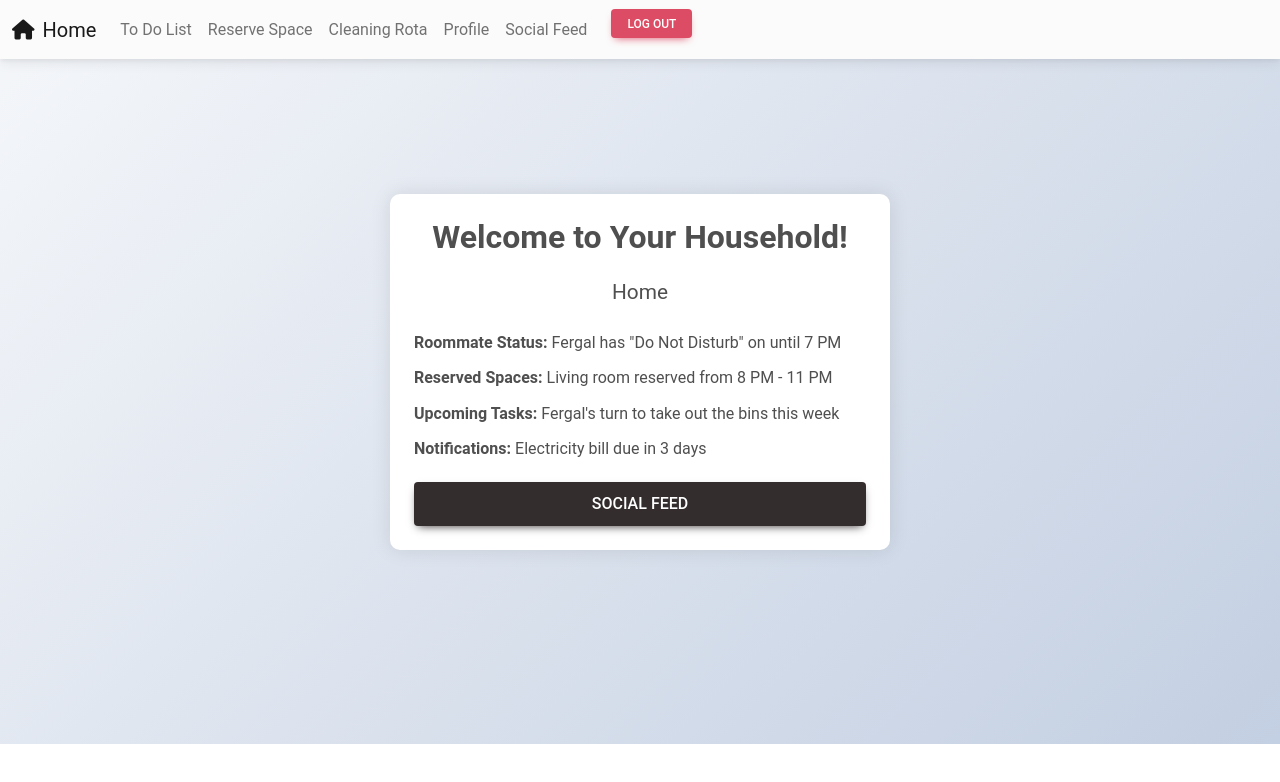
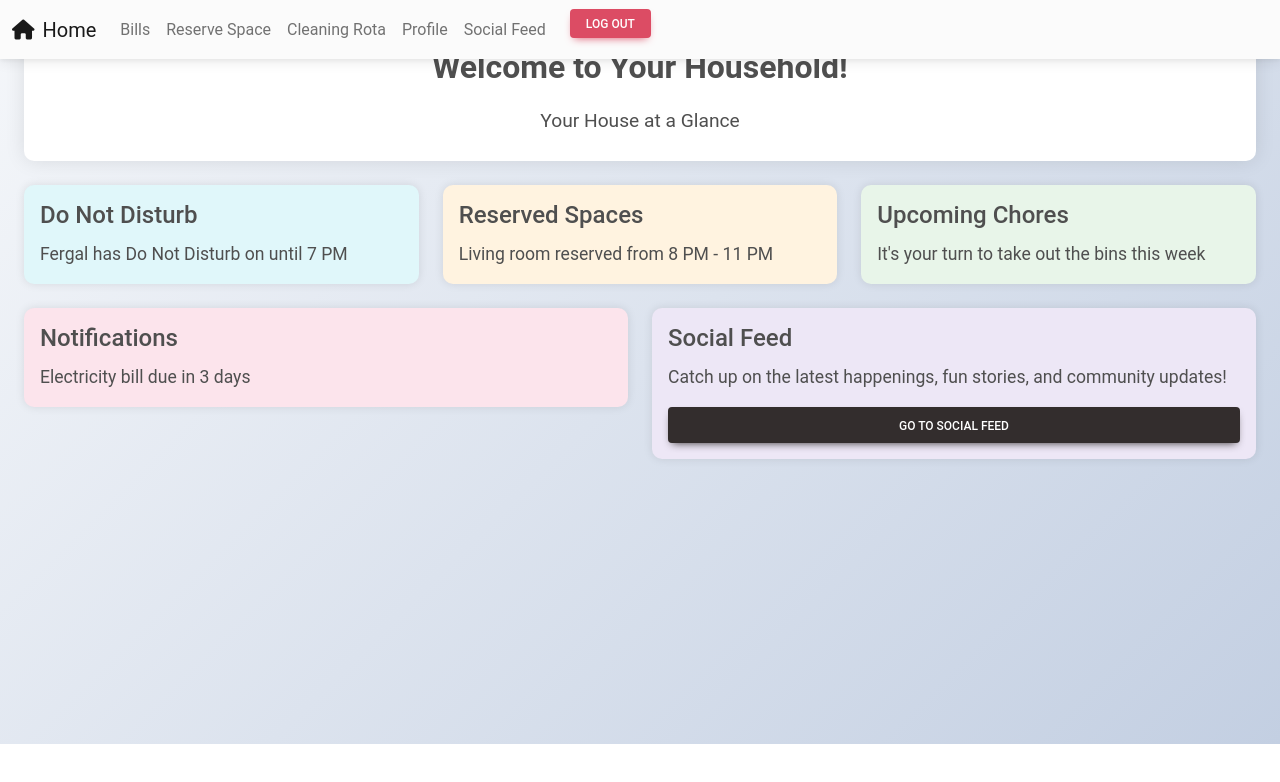
Before and after one commit to s00221135/p400-application, a React (Vite) app: page /home in a window 1280 px wide. Shown: the top 782 px of the page. Built offline with nearby package versions, Linux system fonts and the light colour scheme; what amazon-cognito-identity-js would draw is missing.

Commit message:
new home page and updated nav for bills

```diff
--- a/src/components/Navigation.tsx
+++ b/src/components/Navigation.tsx
@@ -1,3 +1,4 @@
+// Navigation.tsx
 import React, { useEffect, useState } from "react";
 import {
   MDBNavbar,
@@ -32,7 +33,7 @@ const Navigation: React.FC = () => {
     return () => window.removeEventListener("resize", handleResize);
   }, []);
 
-  // Logout function - remove tokens from sessionStorage and navigate to "/"
+  // Logout function – remove tokens from sessionStorage and navigate to "/"
   const handleLogout = () => {
     sessionStorage.removeItem("authTokens");
     navigate("/");
@@ -46,8 +47,9 @@ const Navigation: React.FC = () => {
       pageTitle = "Cleaning Rota";
       pageIcon = "broom";
       break;
-    case "/todo-list":
-      pageTitle = "To Do List";
+    case "/bills":
+      pageTitle = "Bills";
+      pageIcon = "file-invoice-dollar"; // Using FontAwesome icon for bills/invoice (adjust as needed)
       break;
     case "/reserve-space":
       pageTitle = "Reserve Space";
@@ -86,8 +88,8 @@ const Navigation: React.FC = () => {
                 </MDBNavbarLink>
               </MDBDropdownItem>
               <MDBDropdownItem>
-                <MDBNavbarLink href="/todo-list" className={getActiveClass("/todo-list")}>
-                  To Do List
+                <MDBNavbarLink href="/bills" className={getActiveClass("/bills")}>
+                  Bills
                 </MDBNavbarLink>
               </MDBDropdownItem>
               <MDBDropdownItem>
@@ -115,8 +117,8 @@ const Navigation: React.FC = () => {
         ) : (
           <MDBNavbarNav>
             <MDBNavbarItem>
-              <MDBNavbarLink href="/todo-list" className={getActiveClass("/todo-list")}>
-                To Do List
+              <MDBNavbarLink href="/bills" className={getActiveClass("/bills")}>
+                Bills
               </MDBNavbarLink>
             </MDBNavbarItem>
             <MDBNavbarItem>
--- a/src/pages/Home.tsx
+++ b/src/pages/Home.tsx
@@ -1,20 +1,32 @@
+// Home.tsx
 import React, { useEffect, useState } from "react";
-import { MDBContainer, MDBCard, MDBCardBody, MDBCardTitle, MDBCardText, MDBBtn } from "mdb-react-ui-kit";
 import Navigation from "../components/Navigation";
+import {
+  MDBContainer,
+  MDBRow,
+  MDBCol,
+  MDBCard,
+  MDBCardBody,
+  MDBCardTitle,
+  MDBCardText,
+  MDBBtn
+} from "mdb-react-ui-kit";
 
 // API endpoint for retrieving household name (same as join-household endpoint)
 const GET_HOUSEHOLD_NAME_API = "https://kw9gdp96hl.execute-api.eu-west-1.amazonaws.com/dev/join-household";
 
 const Home: React.FC = () => {
-  // Default to "Your Household" until the API call updates it.
   const [householdName, setHouseholdName] = useState("Your Household");
+  const [dndStatus, setDndStatus] = useState<string>("Fergal has Do Not Disturb on until 7 PM");
+  const [reservedSpaces, setReservedSpaces] = useState<string>("Living room reserved from 8 PM - 11 PM");
+  const [upcomingChores, setUpcomingChores] = useState<string>("It's your turn to take out the bins this week");
+  const [notifications, setNotifications] = useState<string>("Electricity bill due in 3 days");
 
   const handleNavigate = (path: string) => {
     window.location.href = path;
   };
 
   useEffect(() => {
-    // Retrieve tokens (UserID) and HouseholdID from storage
     const tokensString = sessionStorage.getItem("authTokens") || localStorage.getItem("authTokens");
     const tokens = tokensString ? JSON.parse(tokensString) : null;
     const userID = tokens?.userID;
@@ -52,47 +64,76 @@ const Home: React.FC = () => {
   return (
     <>
       <Navigation />
+      {/* Option 1: Spacer element */}
+      {/* <div style={{ height: "80px" }}></div> */}
+
+      {/* Option 2: Adjust top padding on container */}
       <MDBContainer
         fluid
-        className="d-flex justify-content-center align-items-center"
+        className="p-4"
         style={{
           background: "linear-gradient(135deg, #f5f7fa, #c3cfe2)",
           minHeight: "calc(100vh - 56px)",
-          padding: "20px"
+          paddingTop: "120px"  // Increase this value if necessary
         }}
       >
-        <MDBCard style={{ maxWidth: "500px", width: "100%", borderRadius: "10px", boxShadow: "0 0 20px rgba(0,0,0,0.1)" }}>
-          <MDBCardBody className="text-center">
-            <MDBCardTitle style={{ fontSize: "2rem", fontWeight: "bold", marginBottom: "20px" }}>
-              Welcome to {householdName}!
-            </MDBCardTitle>
-            <MDBCardText style={{ fontSize: "1.3rem", marginBottom: "20px" }}>
-              Home
-            </MDBCardText>
-            <div style={{ textAlign: "left", marginBottom: "20px" }}>
-              <p style={{ fontSize: "1rem", marginBottom: "10px" }}>
-                <strong>Roommate Status:</strong> Fergal has "Do Not Disturb" on until 7 PM
-              </p>
-              <p style={{ fontSize: "1rem", marginBottom: "10px" }}>
-                <strong>Reserved Spaces:</strong> Living room reserved from 8 PM - 11 PM
-              </p>
-              <p style={{ fontSize: "1rem", marginBottom: "10px" }}>
-                <strong>Upcoming Tasks:</strong> Fergal's turn to take out the bins this week
-              </p>
-              <p style={{ fontSize: "1rem" }}>
-                <strong>Notifications:</strong> Electricity bill due in 3 days
-              </p>
-            </div>
-            <MDBBtn
-              color="dark"
-              className="w-100"
-              style={{ fontSize: "1rem", padding: "10px" }}
-              onClick={() => handleNavigate("/social-feed")}
+        {/* Welcome Header */}
+        <MDBRow className="mb-4">
+          <MDBCol>
+            <MDBCard
+              className="p-4 text-center"
+              style={{ borderRadius: "10px", boxShadow: "0 0 20px rgba(0,0,0,0.1)" }}
             >
-              Social Feed
-            </MDBBtn>
-          </MDBCardBody>
-        </MDBCard>
+              <MDBCardTitle
+                style={{ fontSize: "2rem", fontWeight: "bold", marginBottom: "20px" }}
+              >
+                Welcome to {householdName}!
+              </MDBCardTitle>
+              <MDBCardText style={{ fontSize: "1.2rem" }}>
+                Your House at a Glance
+              </MDBCardText>
+            </MDBCard>
+          </MDBCol>
+        </MDBRow>
+
+        {/* Widgets */}
+        <MDBRow className="g-4">
+          <MDBCol md="4">
+            <MDBCard className="p-3" style={{ borderRadius: "10px", backgroundColor: "#e0f7fa", boxShadow: "0 0 10px rgba(0,0,0,0.1)" }}>
+              <MDBCardTitle style={{ fontSize: "1.5rem", marginBottom: "10px" }}>Do Not Disturb</MDBCardTitle>
+              <MDBCardText style={{ fontSize: "1.1rem" }}>{dndStatus}</MDBCardText>
+            </MDBCard>
+          </MDBCol>
+          <MDBCol md="4">
+            <MDBCard className="p-3" style={{ borderRadius: "10px", backgroundColor: "#fff3e0", boxShadow: "0 0 10px rgba(0,0,0,0.1)" }}>
+              <MDBCardTitle style={{ fontSize: "1.5rem", marginBottom: "10px" }}>Reserved Spaces</MDBCardTitle>
+              <MDBCardText style={{ fontSize: "1.1rem" }}>{reservedSpaces}</MDBCardText>
+            </MDBCard>
+          </MDBCol>
+          <MDBCol md="4">
+            <MDBCard className="p-3" style={{ borderRadius: "10px", backgroundColor: "#e8f5e9", boxShadow: "0 0 10px rgba(0,0,0,0.1)" }}>
+              <MDBCardTitle style={{ fontSize: "1.5rem", marginBottom: "10px" }}>Upcoming Chores</MDBCardTitle>
+              <MDBCardText style={{ fontSize: "1.1rem" }}>{upcomingChores}</MDBCardText>
+            </MDBCard>
+          </MDBCol>
+          <MDBCol md="6">
+            <MDBCard className="p-3" style={{ borderRadius: "10px", backgroundColor: "#fce4ec", boxShadow: "0 0 10px rgba(0,0,0,0.1)" }}>
+              <MDBCardTitle style={{ fontSize: "1.5rem", marginBottom: "10px" }}>Notifications</MDBCardTitle>
+              <MDBCardText style={{ fontSize: "1.1rem" }}>{notifications}</MDBCardText>
+            </MDBCard>
+          </MDBCol>
+          <MDBCol md="6">
+            <MDBCard className="p-3" style={{ borderRadius: "10px", backgroundColor: "#ede7f6", boxShadow: "0 0 10px rgba(0,0,0,0.1)" }}>
+              <MDBCardTitle style={{ fontSize: "1.5rem", marginBottom: "10px" }}>Social Feed</MDBCardTitle>
+              <MDBCardText style={{ fontSize: "1.1rem" }}>
+                Catch up on the latest happenings, fun stories, and community updates!
+              </MDBCardText>
+              <MDBBtn color="dark" className="w-100" onClick={() => handleNavigate("/social-feed")}>
+                Go to Social Feed
+              </MDBBtn>
+            </MDBCard>
+          </MDBCol>
+        </MDBRow>
       </MDBContainer>
     </>
   );
```
